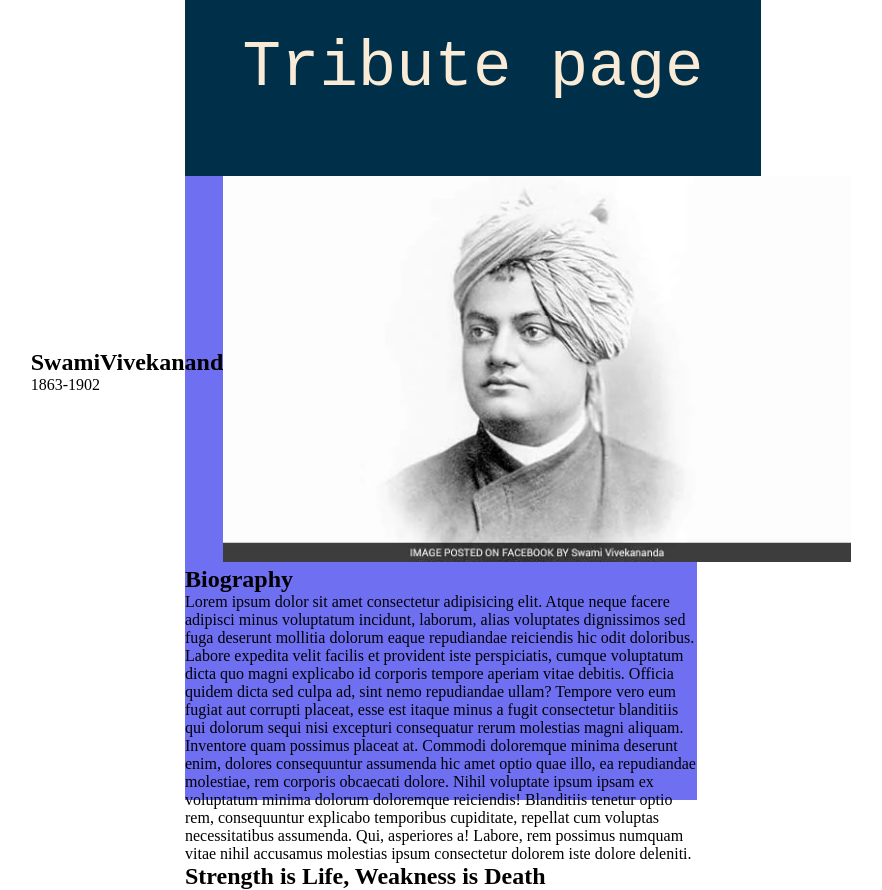
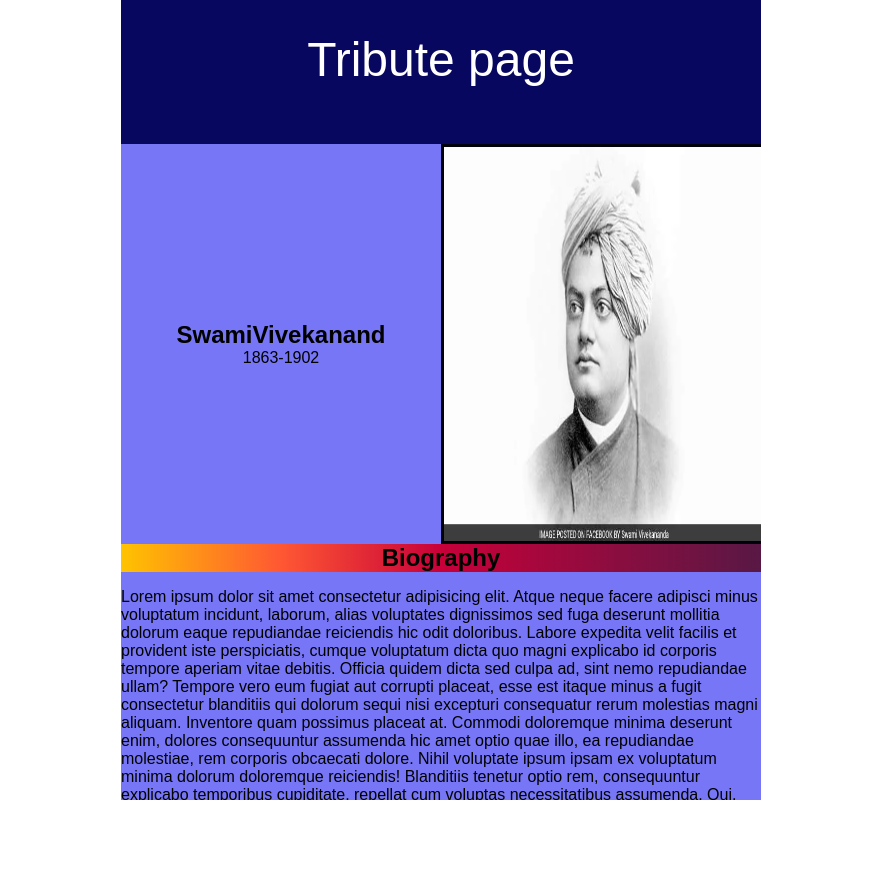
Before and after one commit to kashyapanjali/Project, a plain HTML site: page TributePage/index.html in a window 1280 px wide. Shown: the whole page, without its empty margins (199-1081 px from the left). After the commit the page ends 800 px from the top, so only its background shows below. Drawn offline with Linux system fonts and the light colour scheme.

Commit message:
modified

```diff
--- a/TributePage/Style.css
+++ b/TributePage/Style.css
@@ -10,24 +10,97 @@ body{
 
 .box{
     height:100%;
-    width:40%;
+    width:50%;
     margin:0 auto;
-    background-color: rgb(111, 111, 241);
+    background-color: rgb(118, 118, 246);
+    font-family:Arial, Helvetica, sans-serif;
+    overflow: hidden;
+    display: block;
 }
 
 #navbar{
-    height:7rem;
-    width:100%;
-    background-color: #003049;
+    height:5rem;
+    background-color: rgb(7, 7, 96);
+    color:#fff;
+    font-size: 3rem;
     text-align: center;
-    padding:2rem;
-    font-size:4rem;
-    color:antiquewhite;
-    font-family: 'Courier New', Courier, monospace;
+    vertical-align: middle;
+    padding: 2rem;
 }
 
 .details{
     display: flex;
-    justify-content: center;
+    justify-content:space-between;
+    height: 50%;
+}
+
+.Intro{
+   display: flex;
+   flex-direction: column;
+   align-items: center;
+   justify-content: center;
+   overflow: hidden;
+   width: 60%;
+   height: auto;
+}
+
+#image {
+    width: 60%; /* Set the width of the container */
+    height: auto; /* Let the height adjust automatically */
+    overflow: hidden; /* Hide any overflowing content */
+    border-bottom: solid rgb(1, 1, 11);
+}
+
+#image img {
+    max-width: 100%; /* Ensure the image doesn't exceed the container width */
+    height: 100%; /* Maintain aspect ratio */
+    display: block; /* Make sure the image behaves as a block element */
+    margin: 0 auto; /* Center the image horizontally within the container */
+    border: solid rgb(1, 1, 11);
+}
+
+
+#bio{
+    text-align: center;
+    background: linear-gradient(to right, #FFC300, #FF5733, #C70039, #900C3F, #581845); /* Choose gradient colors */
+}
+
+#para{
+    font-size: normal;
+    margin-top: 1rem;
+}
+
+.center{
+    text-align: center;
+}
+
+#btn{
+    padding: 10px 20px; /* Adjust padding as needed */
+    background:linear-gradient(to right, #FFC300, #FF5733, #C70039, #900C3F, #581845);
+    color: white;
+    border: none;
+    border-radius: 5px; /* Rounded corners */
+    cursor: pointer;
+    font-size: 16px;
+}
+
+a{
+    text-decoration: none;
+    color: rgb(2, 2, 46);
+    font-size: 1.3rem;
+}
+
+.footer{
+    display: flex;
+    flex-direction: column;
+    justify-content: space-between; /* Adjust if needed */
     align-items: center;
+    text-align: center;
+    height: 100%;
+    width: 100%;
+    background-color: rgb(7, 7, 96);
+    overflow: hidden;
+    margin-top: 2rem;
+    color: #fff;
+    display: block;
 }
--- a/TributePage/index.html
+++ b/TributePage/index.html
@@ -12,26 +12,31 @@
             Tribute page
         </div>
          <div class="details">
-            <div id="Intro">
+            <div class="Intro">
                 <h2>SwamiVivekanand</h2>
                 <P>1863-1902</P>
             </div>
-            <div>
-                <img src="image.webp" alt="image"width="628">
+            <div id="image">
+                <img src="image.webp" alt="image">
             </div>
-         </div>
-        <div>
-            <h2>Biography</h2>
-            <p>
+        </div>
+        <div class="biography">
+            <h2 id="bio">Biography</h2>
+            <p id="para">
                 Lorem ipsum dolor sit amet consectetur adipisicing elit. Atque neque facere adipisci minus voluptatum incidunt, laborum, alias voluptates dignissimos sed fuga deserunt mollitia dolorum eaque repudiandae reiciendis hic odit doloribus.
                 Labore expedita velit facilis et provident iste perspiciatis, cumque voluptatum dicta quo magni explicabo id corporis tempore aperiam vitae debitis. Officia quidem dicta sed culpa ad, sint nemo repudiandae ullam?
                 Tempore vero eum fugiat aut corrupti placeat, esse est itaque minus a fugit consectetur blanditiis qui dolorum sequi nisi excepturi consequatur rerum molestias magni aliquam. Inventore quam possimus placeat at.
                 Commodi doloremque minima deserunt enim, dolores consequuntur assumenda hic amet optio quae illo, ea repudiandae molestiae, rem corporis obcaecati dolore. Nihil voluptate ipsum ipsam ex voluptatum minima dolorum doloremque reiciendis!
                 Blanditiis tenetur optio rem, consequuntur explicabo temporibus cupiditate, repellat cum voluptas necessitatibus assumenda. Qui, asperiores a! Labore, rem possimus numquam vitae nihil accusamus molestias ipsum consectetur dolorem iste dolore deleniti.
             </p>
+            <div class="center">
+                <button id="btn"><a href="https://en.wikipedia.org/wiki/Swami_Vivekananda">Visit Website</a></button>
+            </div>
         </div>
 
-        <div><h2>Strength is Life, Weakness is Death</h2></div>
+        <div class="footer">
+            <h2 id="text">Strength is Life, Weakness is Death</h2>
+        </div>
     </div>
 </body>
 </html>
```
